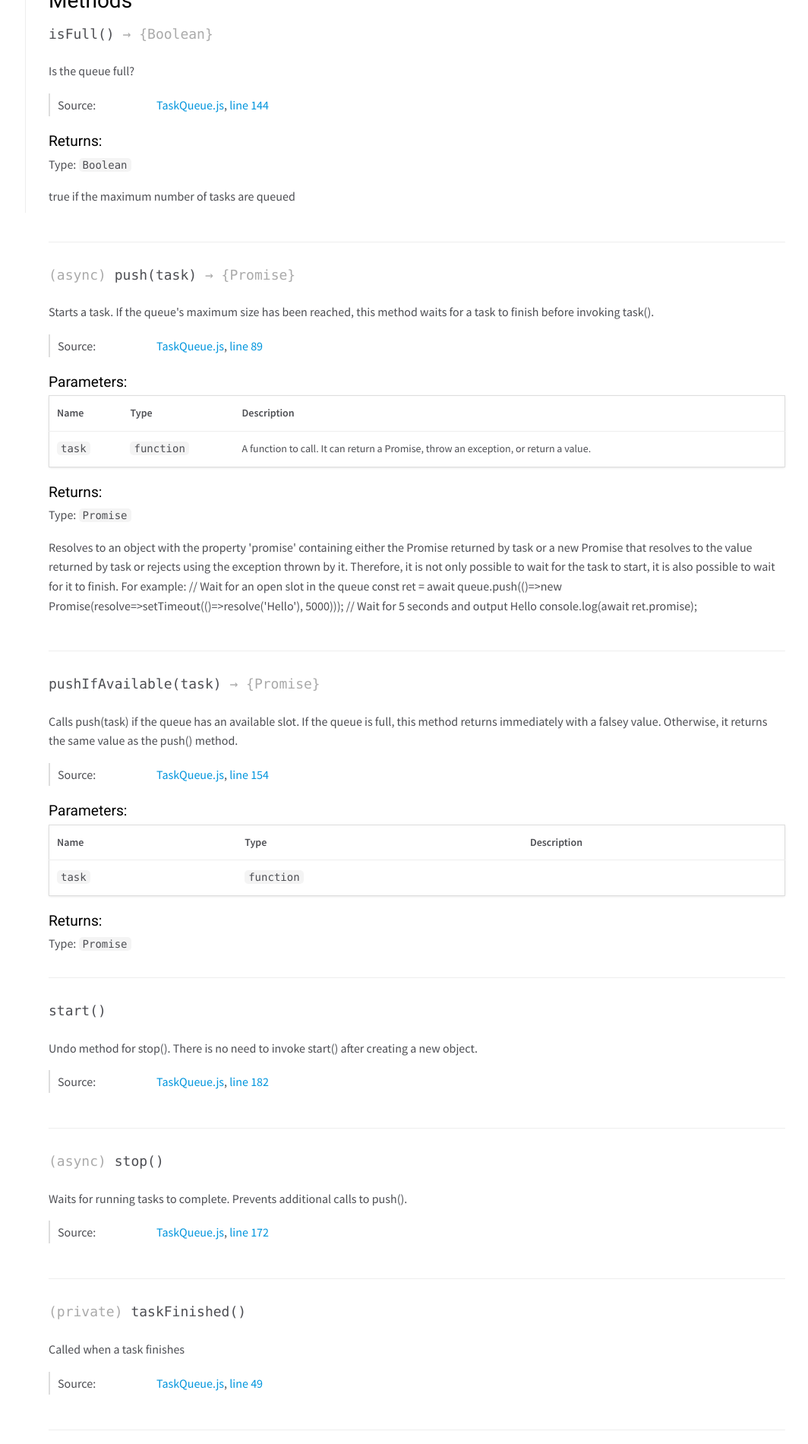
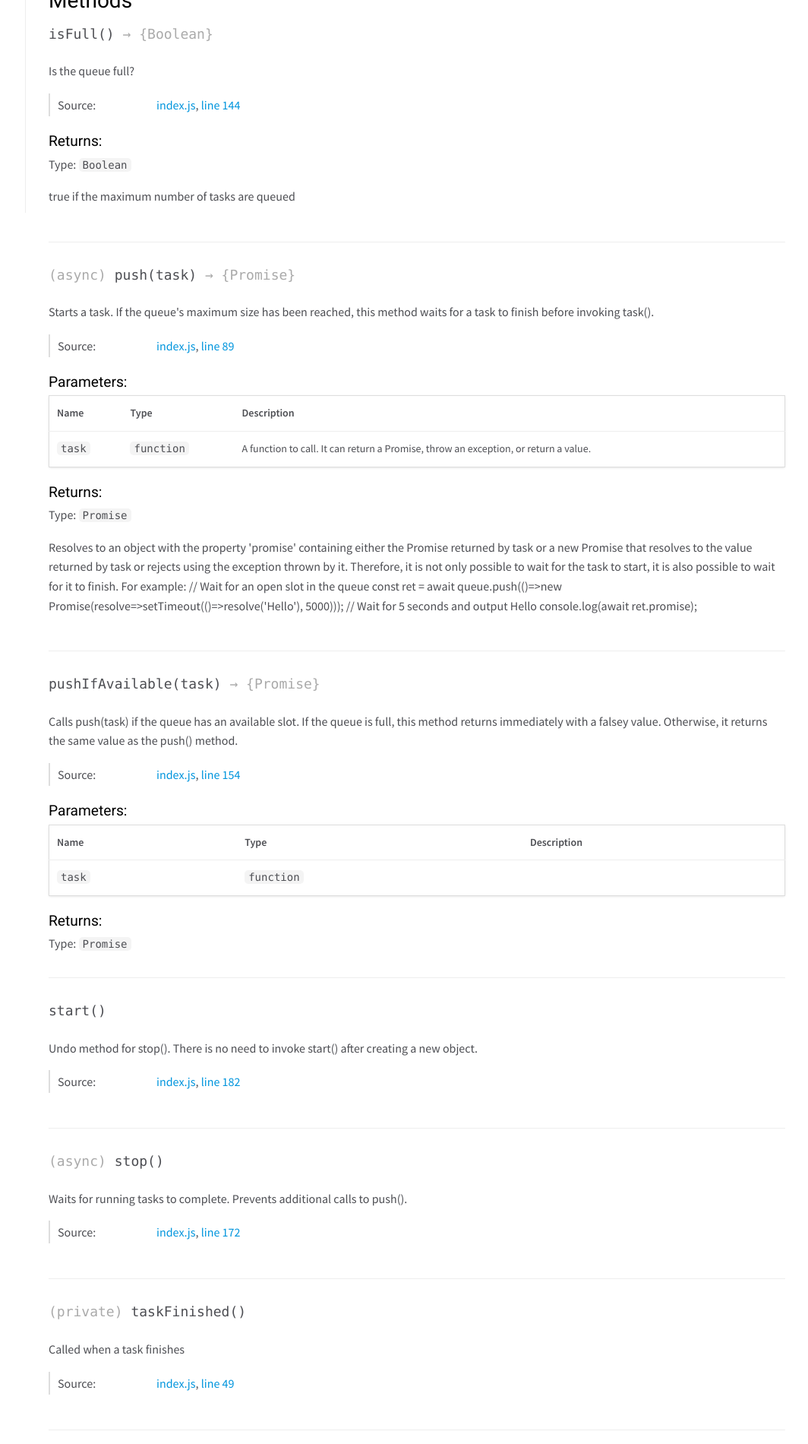
Before and after one commit to good-ware/js-task-queue, a website: page docs/TaskQueue.html in a window 1280 px wide. Shown: the part 520-2420 px from the top of the page at 76% size, without its empty margins (216-1280 px from the left). Drawn offline with nearby package versions, Linux system fonts and the light colour scheme.

Commit message:
Rename TaskQueue to index.js

```diff
--- a/docs/TaskQueue.html
+++ b/docs/TaskQueue.html
@@ -99,7 +99,7 @@
 
     <dt class="tag-source">Source:</dt>
     <dd class="tag-source"><ul class="dummy"><li>
-        <a href="TaskQueue.js.html">TaskQueue.js</a>, <a href="TaskQueue.js.html#line33">line 33</a>
+        <a href="index.js.html">index.js</a>, <a href="index.js.html#line33">line 33</a>
     </li></ul></dd>
 
 
@@ -259,7 +259,7 @@
 
     <dt class="tag-source">Source:</dt>
     <dd class="tag-source"><ul class="dummy"><li>
-        <a href="TaskQueue.js.html">TaskQueue.js</a>, <a href="TaskQueue.js.html#line144">line 144</a>
+        <a href="index.js.html">index.js</a>, <a href="index.js.html#line144">line 144</a>
     </li></ul></dd>
 
 
@@ -368,7 +368,7 @@ before invoking task().</p>
 
     <dt class="tag-source">Source:</dt>
     <dd class="tag-source"><ul class="dummy"><li>
-        <a href="TaskQueue.js.html">TaskQueue.js</a>, <a href="TaskQueue.js.html#line89">line 89</a>
+        <a href="index.js.html">index.js</a>, <a href="index.js.html#line89">line 89</a>
     </li></ul></dd>
 
 
@@ -536,7 +536,7 @@ immediately with a falsey value. Otherwise, it returns the same value as the pus
 
     <dt class="tag-source">Source:</dt>
     <dd class="tag-source"><ul class="dummy"><li>
-        <a href="TaskQueue.js.html">TaskQueue.js</a>, <a href="TaskQueue.js.html#line154">line 154</a>
+        <a href="index.js.html">index.js</a>, <a href="index.js.html#line154">line 154</a>
     </li></ul></dd>
 
 
@@ -692,7 +692,7 @@ immediately with a falsey value. Otherwise, it returns the same value as the pus
 
     <dt class="tag-source">Source:</dt>
     <dd class="tag-source"><ul class="dummy"><li>
-        <a href="TaskQueue.js.html">TaskQueue.js</a>, <a href="TaskQueue.js.html#line182">line 182</a>
+        <a href="index.js.html">index.js</a>, <a href="index.js.html#line182">line 182</a>
     </li></ul></dd>
 
 
@@ -775,7 +775,7 @@ immediately with a falsey value. Otherwise, it returns the same value as the pus
 
     <dt class="tag-source">Source:</dt>
     <dd class="tag-source"><ul class="dummy"><li>
-        <a href="TaskQueue.js.html">TaskQueue.js</a>, <a href="TaskQueue.js.html#line172">line 172</a>
+        <a href="index.js.html">index.js</a>, <a href="index.js.html#line172">line 172</a>
     </li></ul></dd>
 
 
@@ -858,7 +858,7 @@ immediately with a falsey value. Otherwise, it returns the same value as the pus
 
     <dt class="tag-source">Source:</dt>
     <dd class="tag-source"><ul class="dummy"><li>
-        <a href="TaskQueue.js.html">TaskQueue.js</a>, <a href="TaskQueue.js.html#line49">line 49</a>
+        <a href="index.js.html">index.js</a>, <a href="index.js.html#line49">line 49</a>
     </li></ul></dd>
 
 
@@ -942,7 +942,7 @@ there is no guarantee that when the returned Promise resolves, the queue will ac
 
     <dt class="tag-source">Source:</dt>
     <dd class="tag-source"><ul class="dummy"><li>
-        <a href="TaskQueue.js.html">TaskQueue.js</a>, <a href="TaskQueue.js.html#line164">line 164</a>
+        <a href="index.js.html">index.js</a>, <a href="index.js.html#line164">line 164</a>
     </li></ul></dd>
 
 
@@ -1015,7 +1015,7 @@ there is no guarantee that when the returned Promise resolves, the queue will ac
 <br class="clear">
 
 <footer>
-    Generated by <a href="https://github.com/jsdoc3/jsdoc">JSDoc 3.6.5</a> on Mon Sep 07 2020 11:48:40 GMT-0700 (Pacific Daylight Time) using the Minami theme.
+    Generated by <a href="https://github.com/jsdoc3/jsdoc">JSDoc 3.6.5</a> on Thu Nov 12 2020 08:12:58 GMT-0800 (Pacific Standard Time) using the Minami theme.
 </footer>
 
 <script>prettyPrint();</script>
```
Also changed, not shown: docs/index.html (+1 -1 lines), docs/index.js.html (renamed from docs/TaskQueue.js.html, +3 -3 lines), index.js (renamed from TaskQueue.js).
